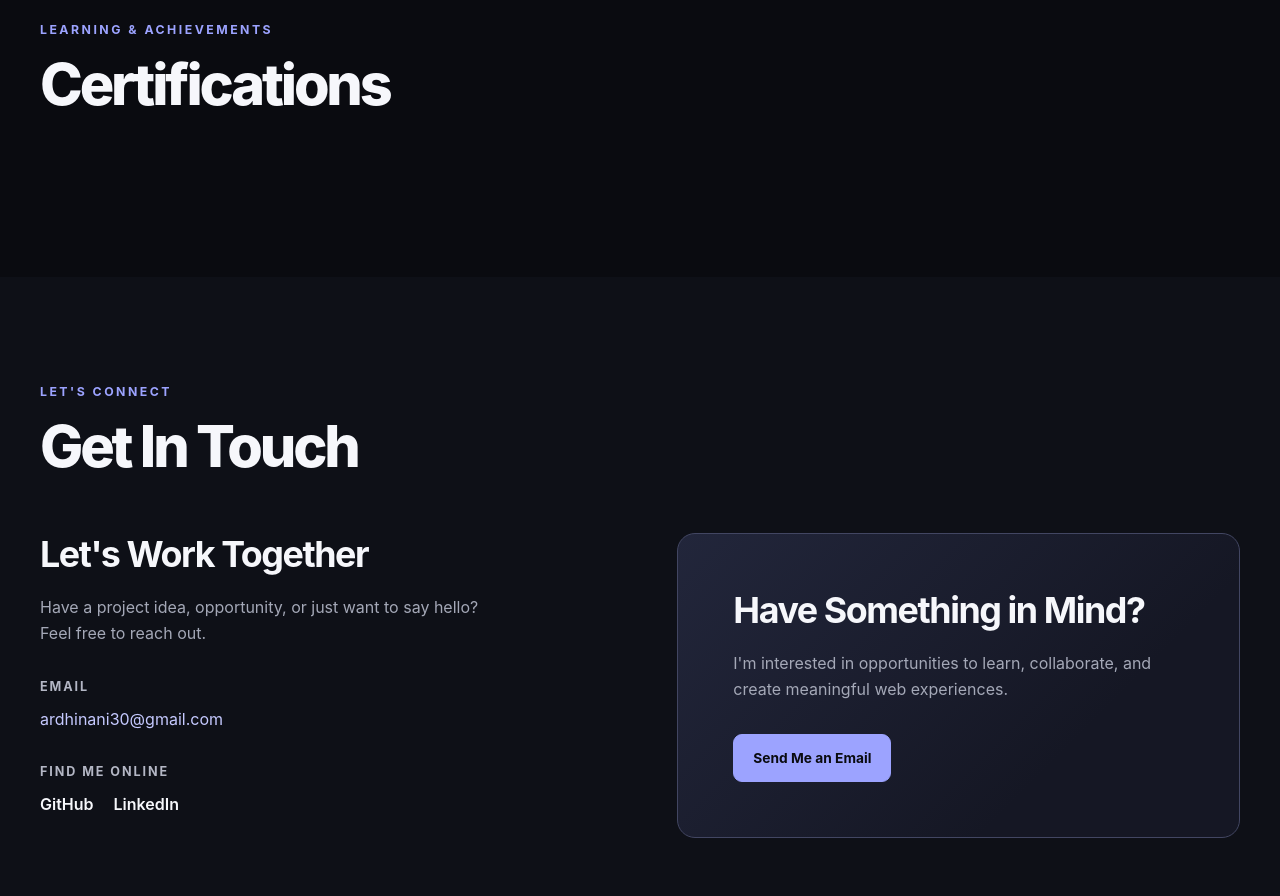
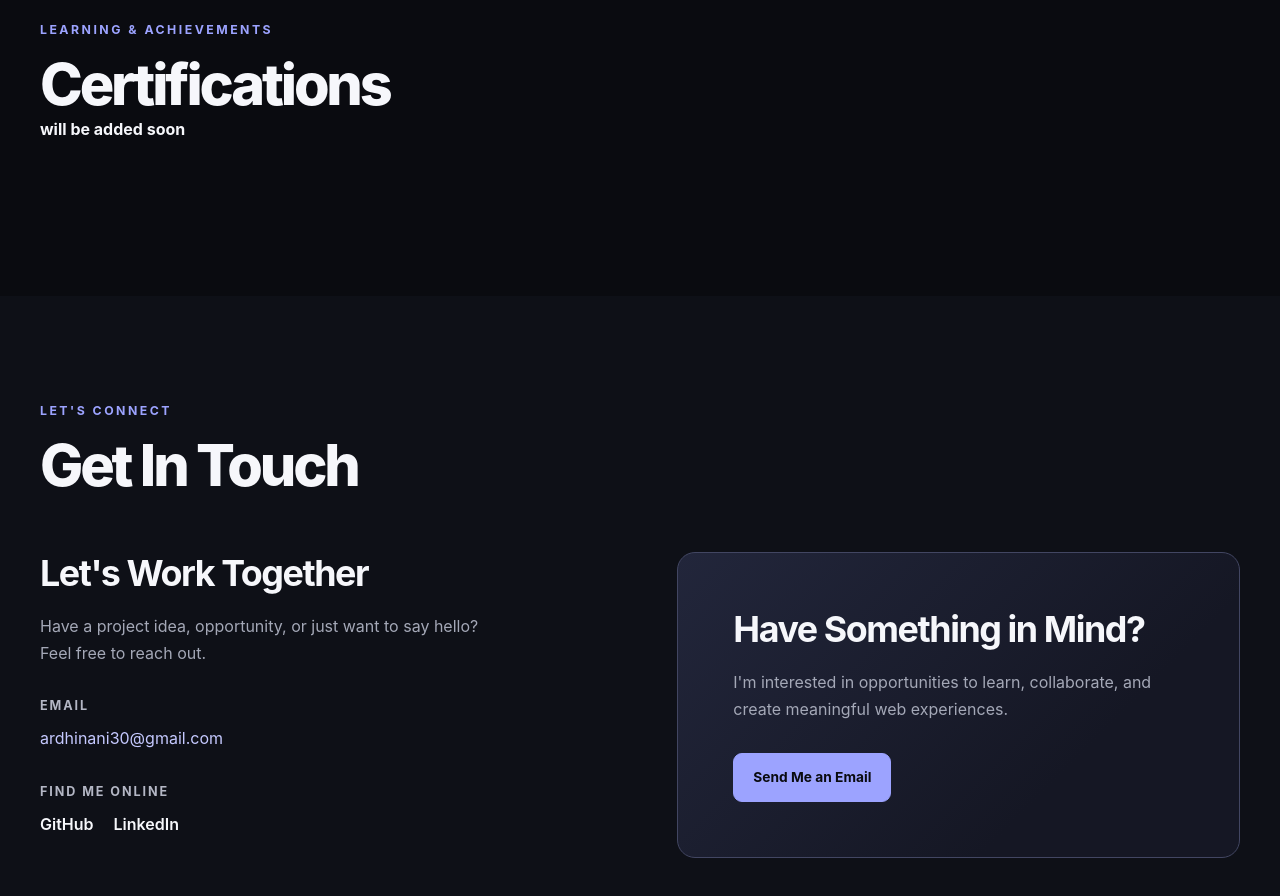
Before and after one commit to ardhinani30-droid/Personal-Portfolio-website, a plain HTML site: page index.html in a window 1280 px wide. Shown: the part 5740-6636 px from the top of the page. Drawn offline with Linux system fonts and the light colour scheme.

Commit message:
added small changes

```diff
--- a/index.html
+++ b/index.html
@@ -462,6 +462,7 @@
                 <div class="section-heading">
                     <p>Learning & Achievements</p>
                     <h2>Certifications</h2>
+                    <h4>will be added soon</h4>
                 </div>
 
                 <div class="certifications-grid">
```
